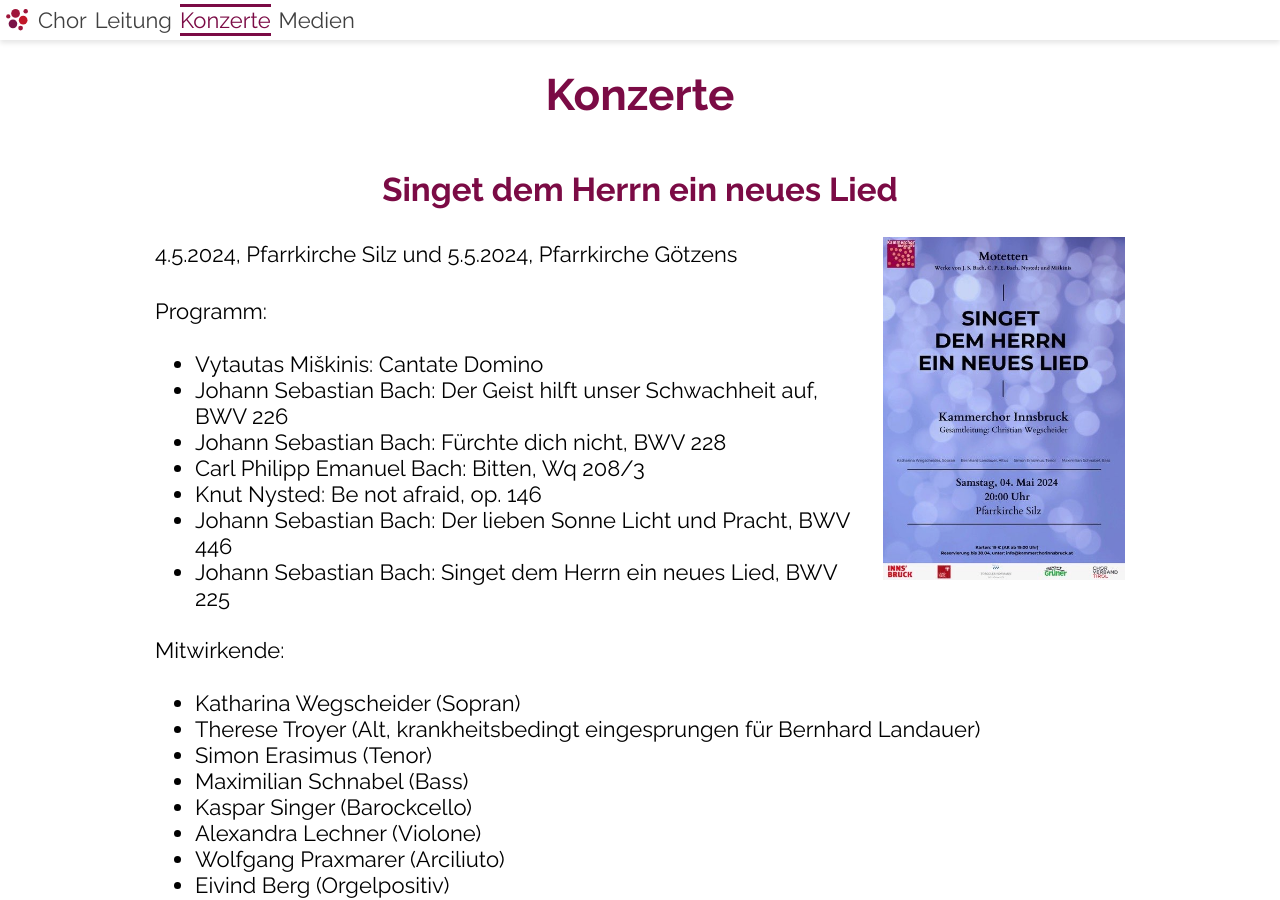
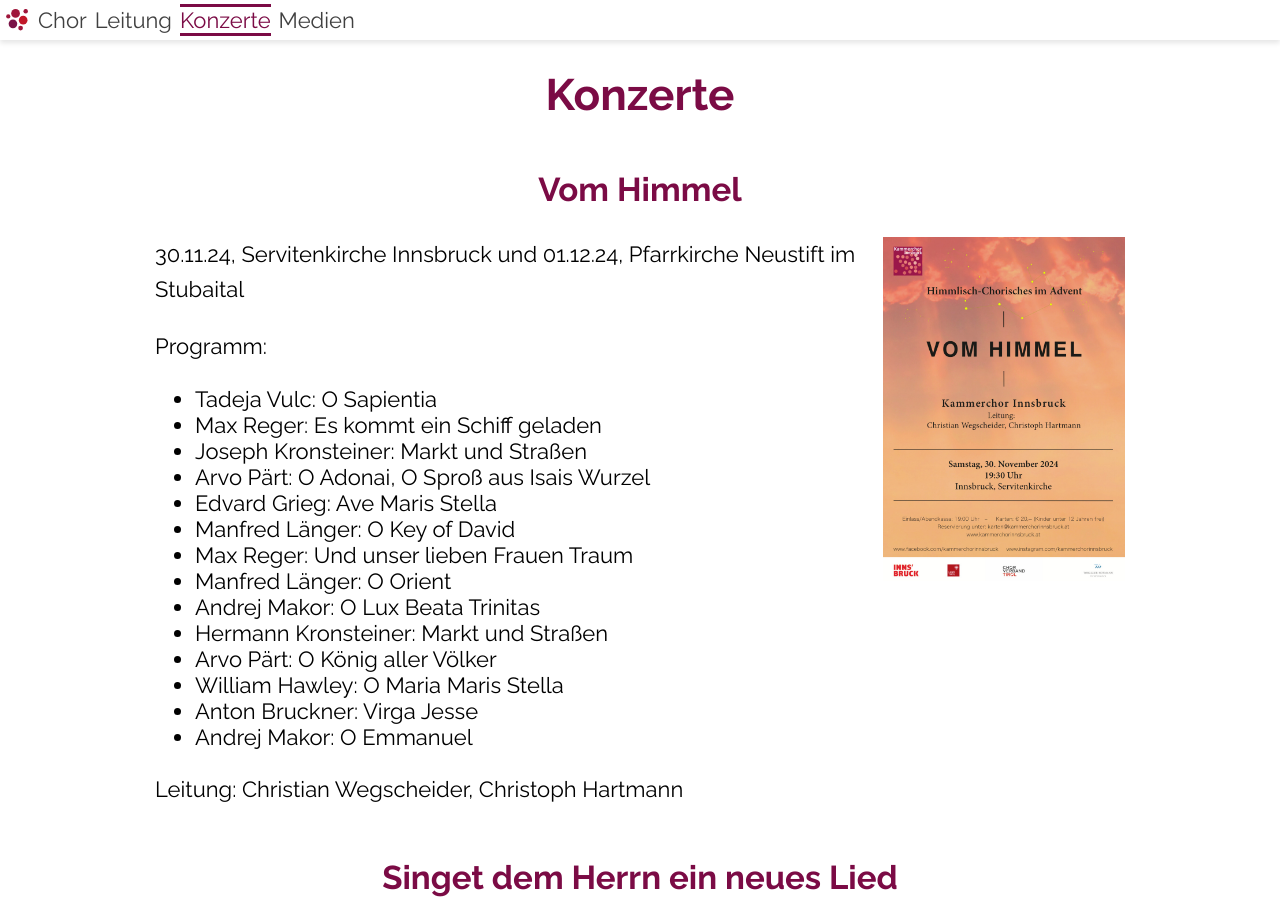
Before and after one commit to kammerchorinnsbruck/kammerchorinnsbruck.github.io, a Jekyll site: the page built from konzerte.md, in a window 1280 px wide and 900 px high. Built offline with Jekyll 4.4.1, drawn with Linux system fonts in a browser that asks for light colours.

Commit message:
Vom Himmel ist nun Geschichte.

```diff
--- a/konzerte.md
+++ b/konzerte.md
@@ -2,6 +2,33 @@
 title: Konzerte
 description: Konzerte des Kammerchor Innsbruck finden seit 2005 in Tirol, Salzburg, Vorarlberg, Südtirol statt.
 ---
+
+# Vom Himmel
+
+[![Flyer](/assets/flyer/2024-11.jpg){:class="flyer"}](/assets/flyer/2024-11.jpg)
+
+30.11.24, Servitenkirche Innsbruck und
+01.12.24, Pfarrkirche Neustift im Stubaital
+
+Programm:
+
+- Tadeja Vulc: O Sapientia
+- Max Reger: Es kommt ein Schiff geladen
+- Joseph Kronsteiner: Markt und Straßen
+- Arvo Pärt: O Adonai, O Sproß aus Isais Wurzel
+- Edvard Grieg: Ave Maris Stella
+- Manfred Länger: O Key of David
+- Max Reger: Und unser lieben Frauen Traum
+- Manfred Länger: O Orient
+- Andrej Makor: O Lux Beata Trinitas
+- Hermann Kronsteiner: Markt und Straßen
+- Arvo Pärt: O König aller Völker
+- William Hawley: O Maria Maris Stella
+- Anton Bruckner: Virga Jesse
+- Andrej Makor: O Emmanuel
+
+Leitung: Christian Wegscheider, Christoph Hartmann
+
 
 # Singet dem Herrn ein neues Lied {#sdhenl}
 
```
Also changed, not shown: index.md (+2 -0 lines).
